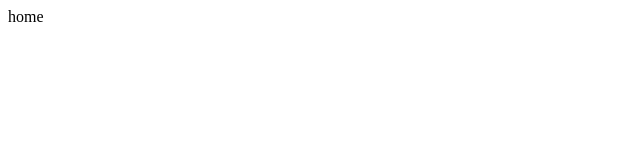
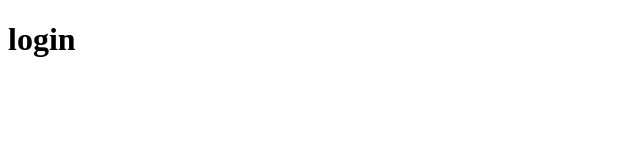
Before and after one commit to sari327002/GitFlowWorkflow, a plain HTML site: page login.html in a window 1280 px wide. Shown: the whole page, without its empty margins (0-640 px from the left). Drawn offline with Linux system fonts and the light colour scheme.

Commit message:
add missing line

```diff
--- a/login.html
+++ b/login.html
@@ -7,6 +7,6 @@
     <title>Git workflows project</title>
 </head>
 <body>
-    home
+    <h1>login</h1>
 </body>
 </html>
```
Also changed, not shown: index.html (renamed from src/index.html, +1 -1 lines).
